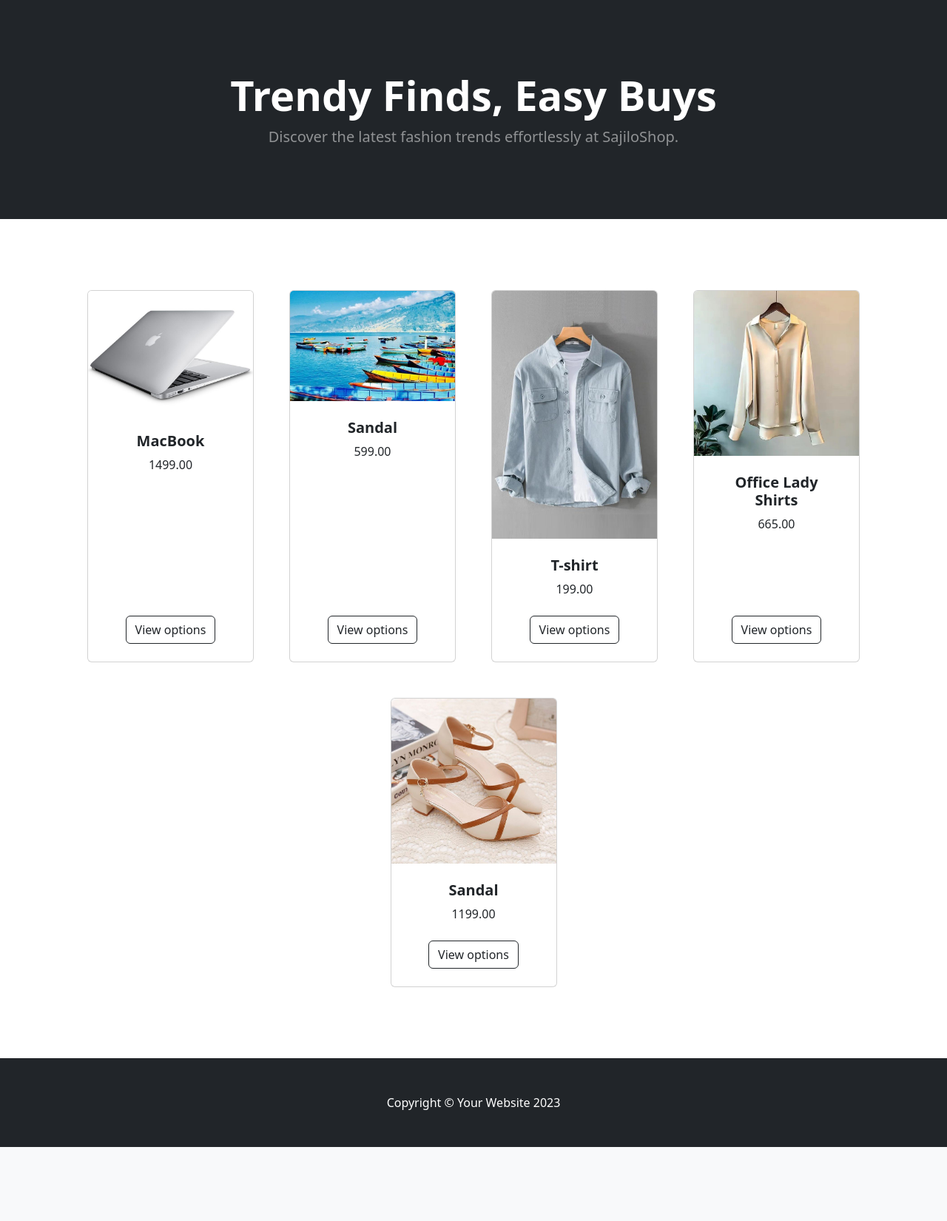
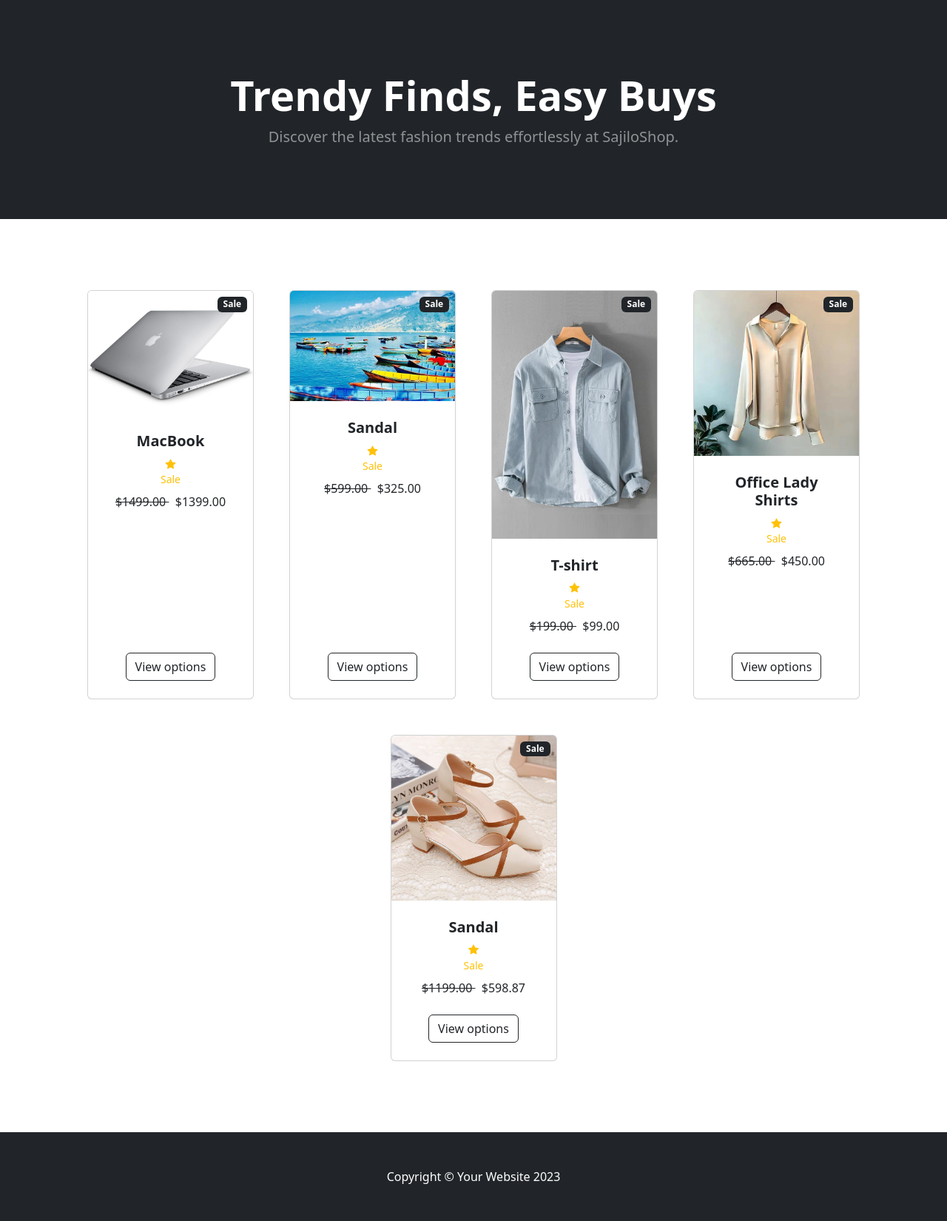
Before and after one commit to suman154/SajiloShop, a Django app: page / in a window 1280 px wide. Shown: the part 57-1707 px from the top of the page at 74% size. Before the commit the page ends 1607 px from the top, so only its background shows below. Run offline with Django 5.2, Linux system fonts and the light colour scheme; data comes from the database, SQL or seed files in the repository; both versions use the stored data as it was after the commit; some libraries are stand-ins or nearby versions.

Commit message:
Product Sale

```diff
--- a/store/models.py
+++ b/store/models.py
@@ -34,6 +34,10 @@ class Product(models.Model):
     description = models.CharField(max_length=250, default='', blank=True)
     image = models.ImageField(upload_to='uploads/product/')
 
+    # Sale Stuff
+    is_sale = models.BooleanField(default=False)
+    sale_price = models.DecimalField(default=0, decimal_places=2, max_digits=6)
+
 
     def __str__(self):
         return self.name
--- a/store/templates/index.html
+++ b/store/templates/index.html
@@ -59,8 +59,13 @@
                 <div class="row gx-4 gx-lg-5 row-cols-2 row-cols-md-3 row-cols-xl-4 justify-content-center">
 
                     {% for product in products %}
+                    {% if product.is_sale %}
                     <div class="col mb-5">
                         <div class="card h-100">
+                        <!-- Sale Badge-->
+                            <div class="badge bg-dark
+                            text-white position-absolute"
+                            style="top: 0.5rem; right: 0.5rem">Sale</div>
                             <!-- Product image-->
                             <img class="card-img-top" src="{{ product.image.url }}" alt="..." />
                             <!-- Product details-->
@@ -68,8 +73,19 @@
                                 <div class="text-center">
                                     <!-- Product name-->
                                     <h5 class="fw-bolder">{{ product.name }}</h5>
+                                    <!-- Sale -->
+                                    <div class="]d-flex justify-content-center small
+                                    text-warning mb-2">
+                                    <div class="bi-star-fill"></div>
+                                    &nbsp;&nbsp;Sale&nbsp;&nbsp;
+                                    <div class="bi-start-fill"></div>
+                                </div>
                                     <!-- Product price-->
-                                    {{ product.price }}
+                                    <strike>
+                                    ${{ product.price }}
+                                    </strike>
+                                    &nbsp;
+                                    ${{ product.sale_price }}
                                 </div>
                             </div>
                             <!-- Product actions-->
@@ -78,6 +94,7 @@
                             </div>
                         </div>
                     </div>
+                    {% endif %}
                     {% endfor %}
                     {% comment %} <div class="col mb-5">
                         <div class="card h-100">
```
Also changed, not shown: db.sqlite3, media/uploads/product/sandal.jpeg (added), store/migrations/0002_product_is_sale_product_sale_price.py (added).
